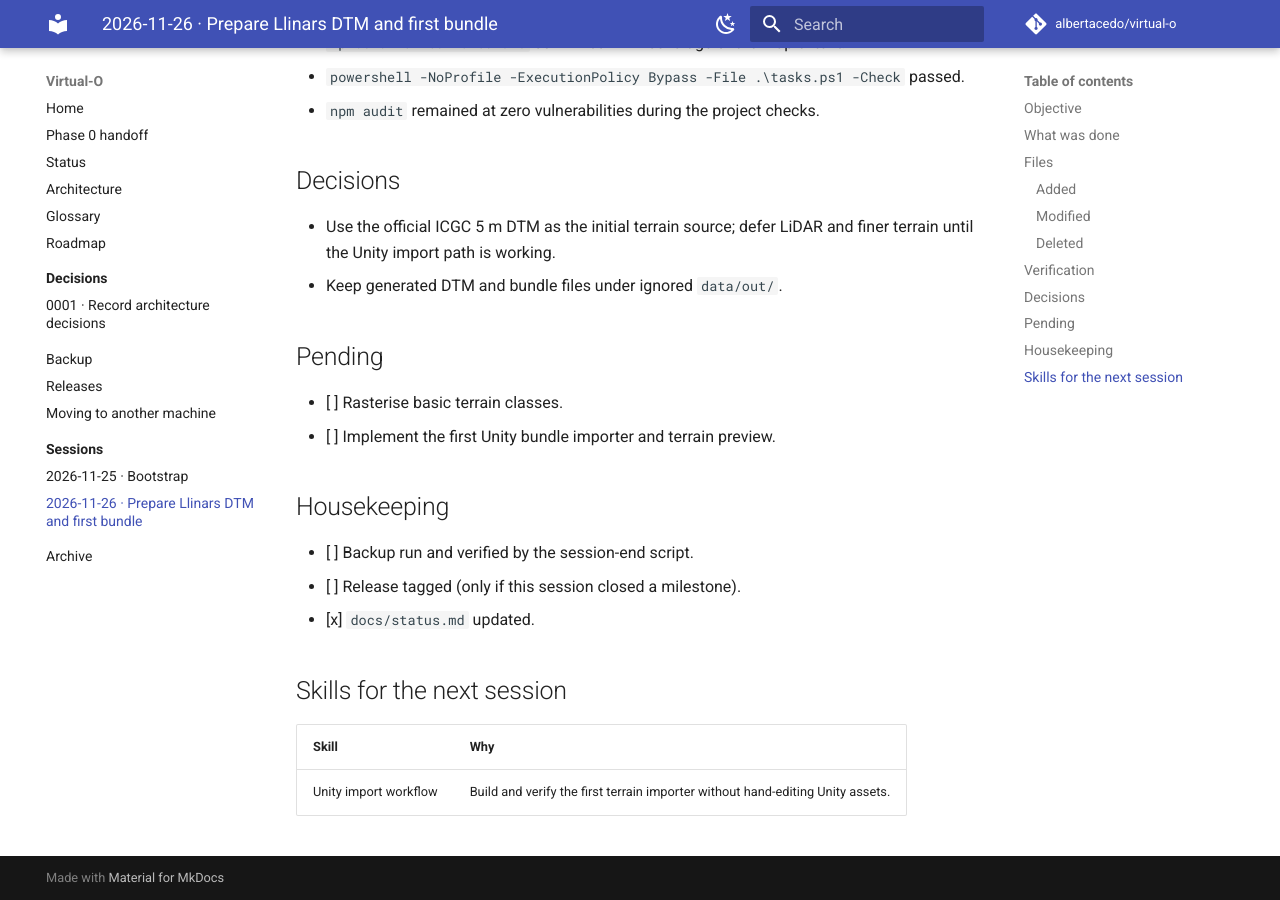
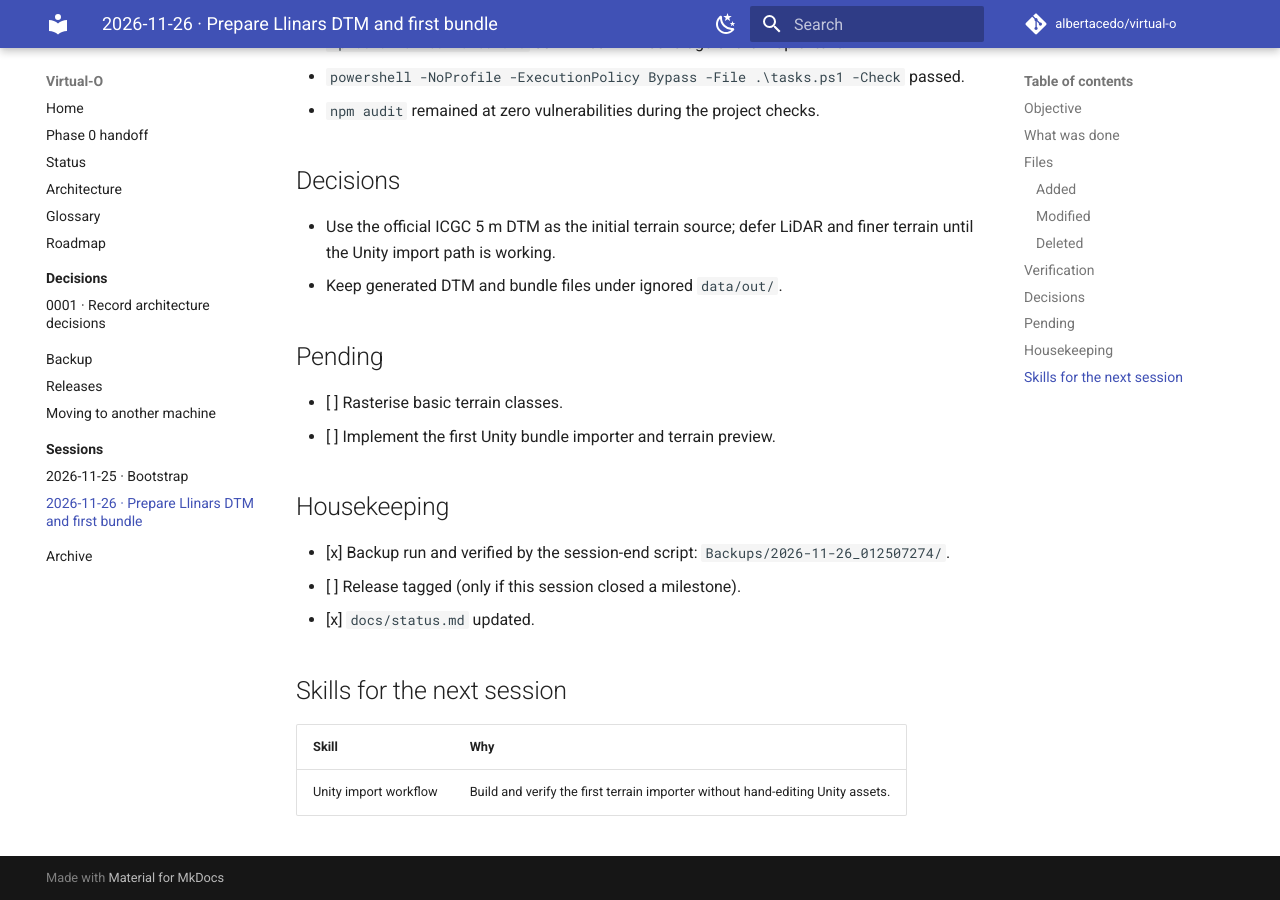
Before and after one commit to albertacedo/virtual-o, an MkDocs documentation site: the page built from docs/sessions/2026-11-26-dtm-bundle.md, in a window 1280 px wide and 900 px high, scrolled down 1331 px. Built offline with MkDocs 1.6.1 and Material for MkDocs 9.7.7, drawn with Linux system fonts in a browser that asks for light colours; comment, search, counter and statistics services are not loaded; some of the changed text lies outside the part shown.

Commit message:
docs: record DTM session commit
Machine: PC-ACEDO

```diff
--- a/docs/sessions/2026-11-26-dtm-bundle.md
+++ b/docs/sessions/2026-11-26-dtm-bundle.md
@@ -55,7 +55,7 @@ orienteering map and prepare the first Unity-facing bundle.
 
 ## Housekeeping
 
-- [ ] Backup run and verified by the session-end script.
+- [x] Backup run and verified by the session-end script: `Backups/2026-11-26_012507274/`.
 - [ ] Release tagged (only if this session closed a milestone).
 - [x] `docs/status.md` updated.
 
```
Also changed, not shown: other parts of docs/sessions/2026-11-26-dtm-bundle.md (+1 -1 lines).
